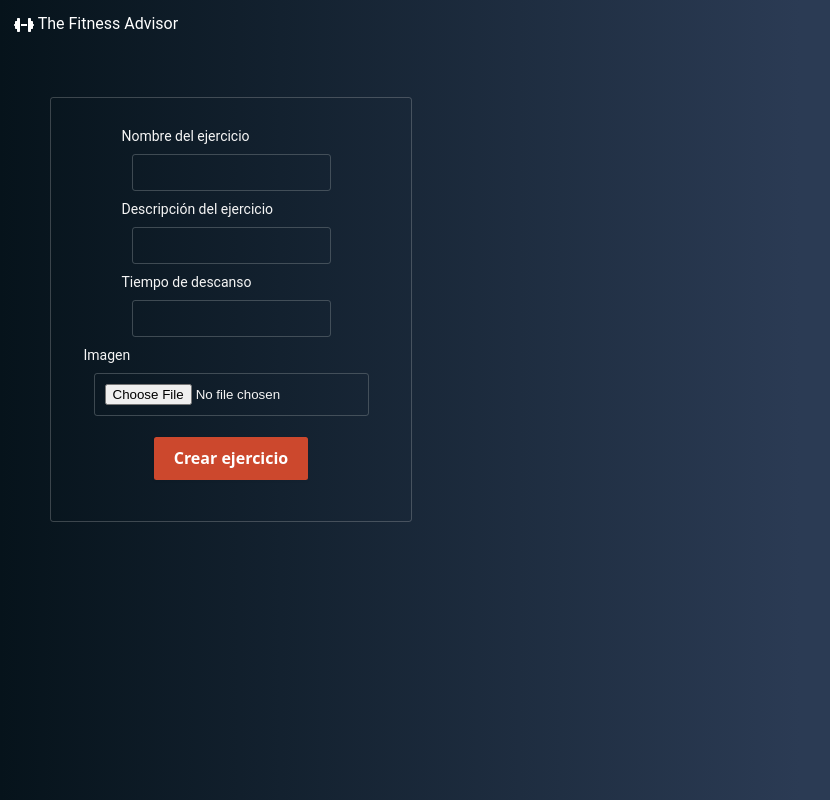
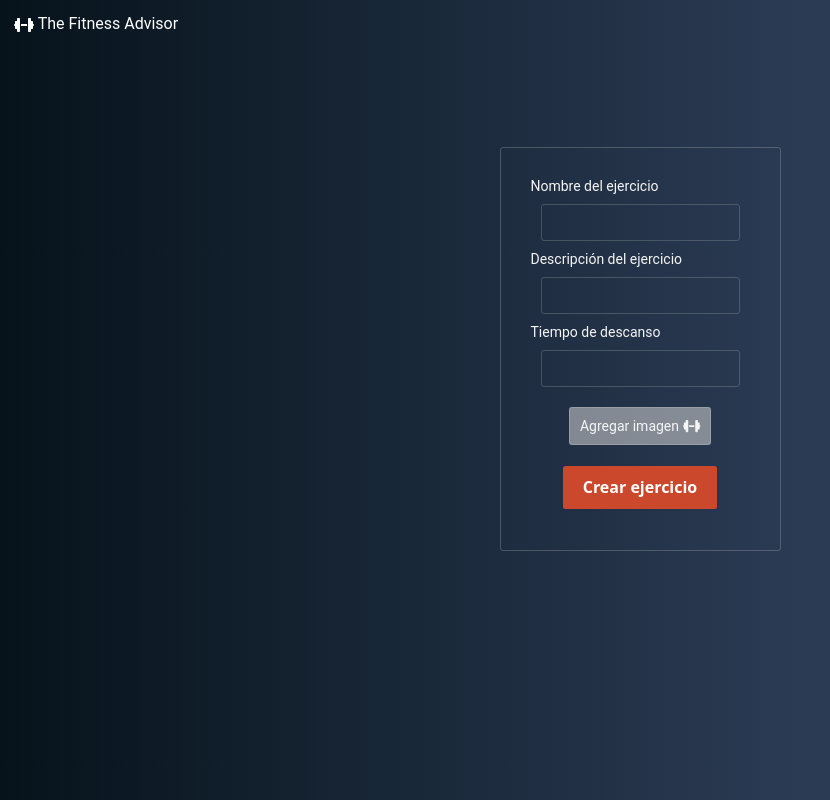
Before and after one commit to clauadri/fitness-app, a React (Create React App) app: page /create-exercise in a window 1280 px wide. Shown: the whole page, without its empty margins (0-830 px from the left). Built offline with nearby package versions, Linux system fonts and the light colour scheme; no server answers.

Commit message:
styles fix

```diff
--- a/src/components/navbar/Navbar.jsx
+++ b/src/components/navbar/Navbar.jsx
@@ -66,14 +66,6 @@ const Navbar = () => {
                           </NavLink>
                         </div>
                         <div className="userName-wrapper">
-                          <NavLink
-                            activeclassname={"active"}
-                            to="/edit-rutines"
-                          >
-                            Editar rutinas
-                          </NavLink>
-                        </div>
-                        <div className="userName-wrapper">
                           <NavLink activeclassname={"active"} to="/charts">
                             Estadisticas
                           </NavLink>
--- a/src/pages/create-exercise/CreateExercise.css
+++ b/src/pages/create-exercise/CreateExercise.css
@@ -1,3 +1,8 @@
+.create-form-wrapper{
+    display: flex;
+    justify-content: center;
+    padding-top: 50px;
+}
 .create-exercise-form {
     display: flex;
     flex-direction: column;
@@ -15,3 +20,14 @@
     border-radius: 3px;
     border: 1px solid rgba(114, 123, 131, 0.493);
 }
+.add-image-btn {
+    border: 1px solid rgba(211, 211, 211, 0.281);
+    padding: 10px;
+    border-radius: 3px;
+    margin: 10px;
+    background-color: rgba(211, 211, 211, 0.548);
+    cursor: pointer;
+}
+.add-image-btn:hover {
+    background-color: rgba(219, 208, 208, 0.116);
+}
--- a/src/pages/create-exercise/CreateExercise.jsx
+++ b/src/pages/create-exercise/CreateExercise.jsx
@@ -3,6 +3,8 @@ import { useForm } from "react-hook-form";
 import { useDispatch } from "react-redux";
 import { useNavigate } from "react-router-dom";
 import { API } from "../../shared/services/api";
+import { FontAwesomeIcon } from "@fortawesome/react-fontawesome";
+import { faDumbbell } from "@fortawesome/free-solid-svg-icons";
 import "./CreateExercise.css";
 
 const CreateExercise = () => {
@@ -35,7 +37,7 @@ const CreateExercise = () => {
   };
 
   return (
-    <div>
+    <div className="create-form-wrapper">
       <form
         className="create-exercise-form"
         onSubmit={handleSubmit(newExercise)}
@@ -65,10 +67,19 @@ const CreateExercise = () => {
           />
         </label>
         <label>
-          <p>Imagen</p>
+          <div className="add-image-btn">
+            <p>
+              Agregar imagen{" "}
+              <span>
+                {" "}
+                <FontAwesomeIcon icon={faDumbbell} />
+              </span>
+            </p>
+          </div>
           <input
             type="file"
             name="img"
+            style={{ display: "none" }}
             {...register("img", { required: true })}
           />
         </label>
```
